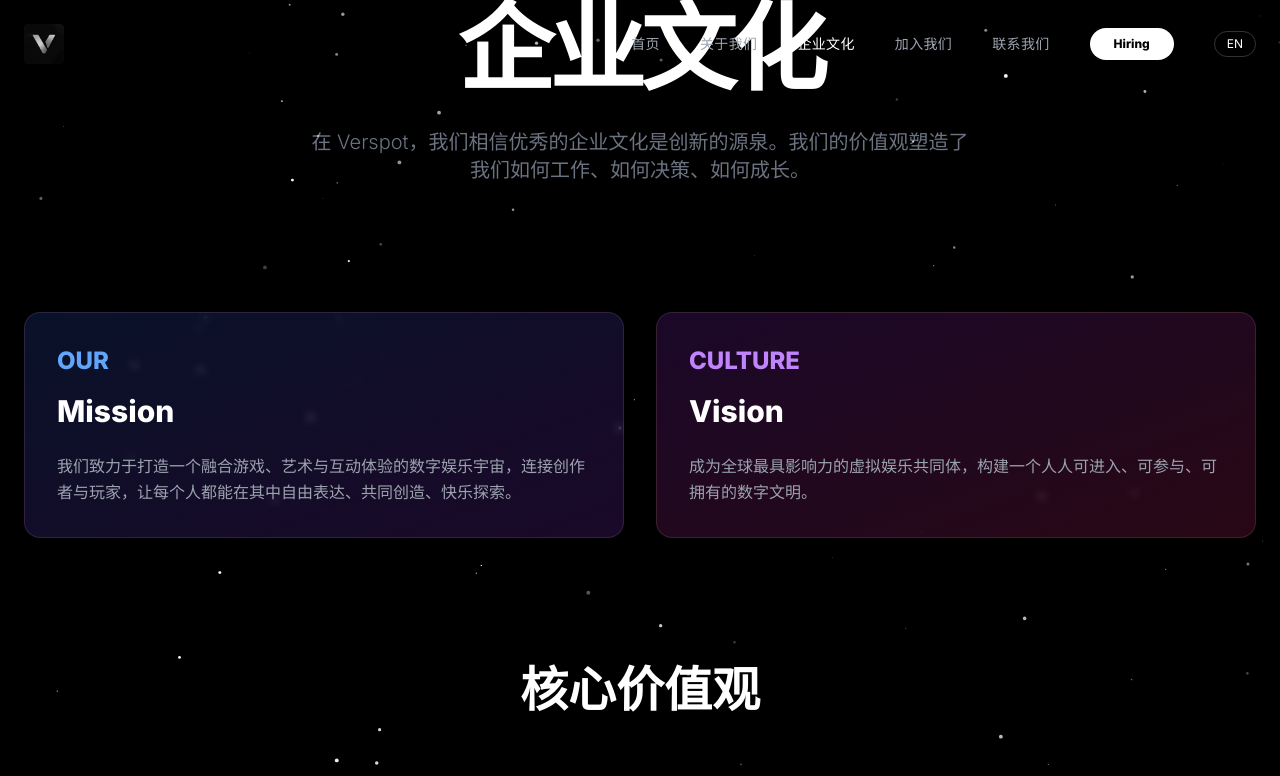
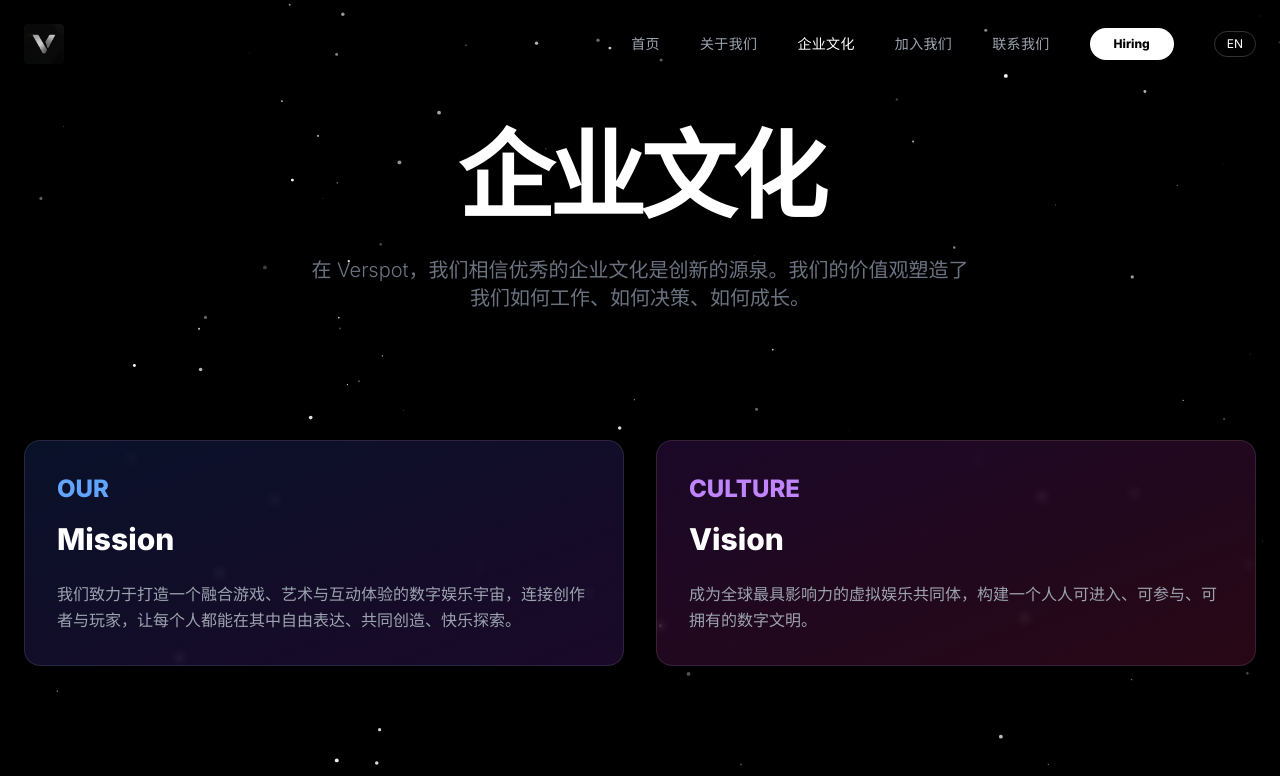
Before and after one commit to VerspotTechnology/verspot-digital-tech, a React (Vite) app: page /#/culture in a window 1280 px wide. Shown: the top 776 px of the page. Built offline with nearby package versions, Linux system fonts and the light colour scheme.

Commit message:
Fix culture page layout by adding proper top padding

```diff
--- a/pages/Culture.tsx
+++ b/pages/Culture.tsx
@@ -10,7 +10,7 @@
     <div className="relative min-h-screen bg-black">
       {/* Starfield Background */}
       <Starfield />
-      <div className="max-w-7xl mx-auto px-6">
+      <div className="max-w-7xl mx-auto px-6 py-32">
         <div className="text-center mb-32">
           <h1 className="text-5xl md:text-8xl font-black mb-8 tracking-tighter">{t.culture.title}</h1>
           <p className="text-xl text-gray-500 font-light max-w-2xl mx-auto">
```
